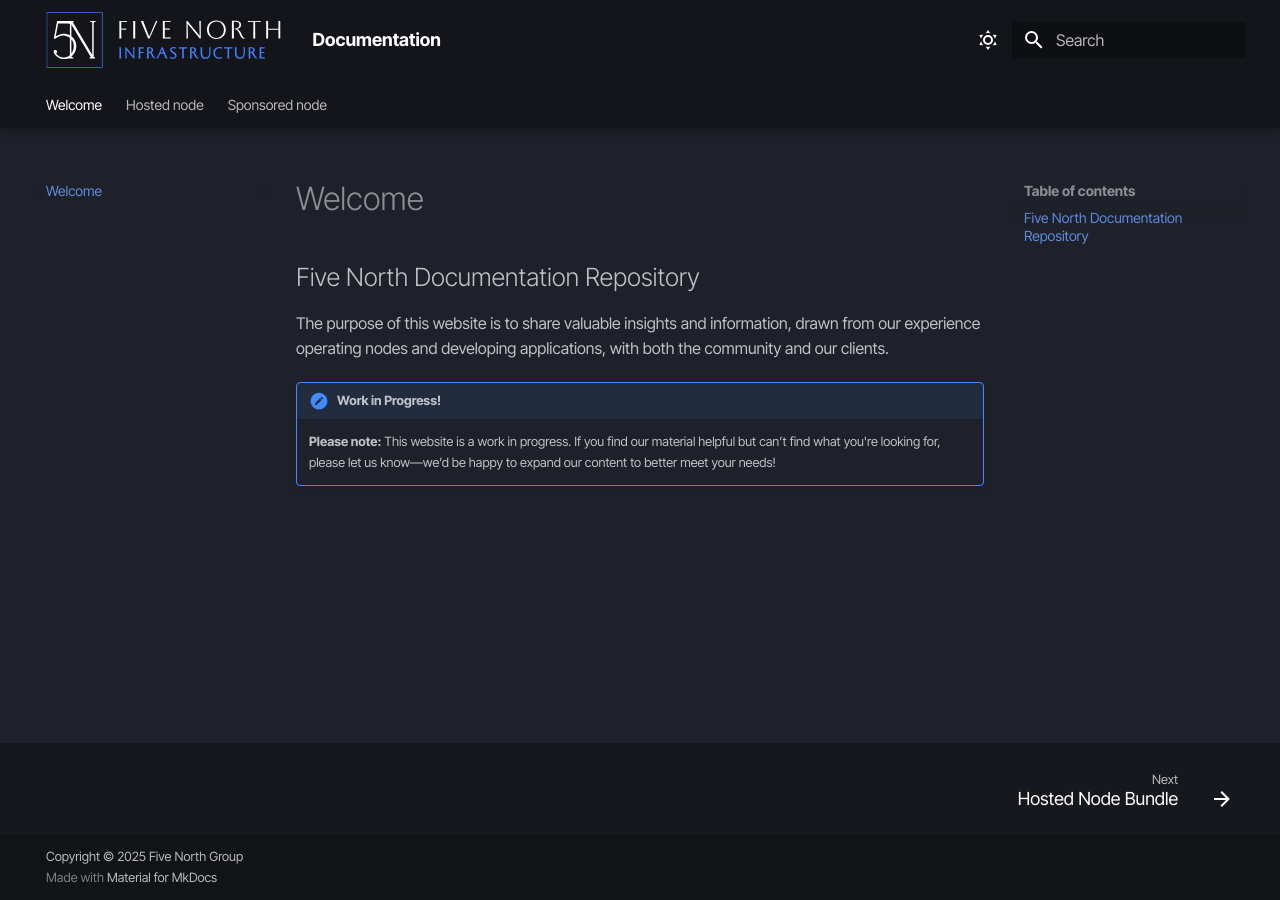
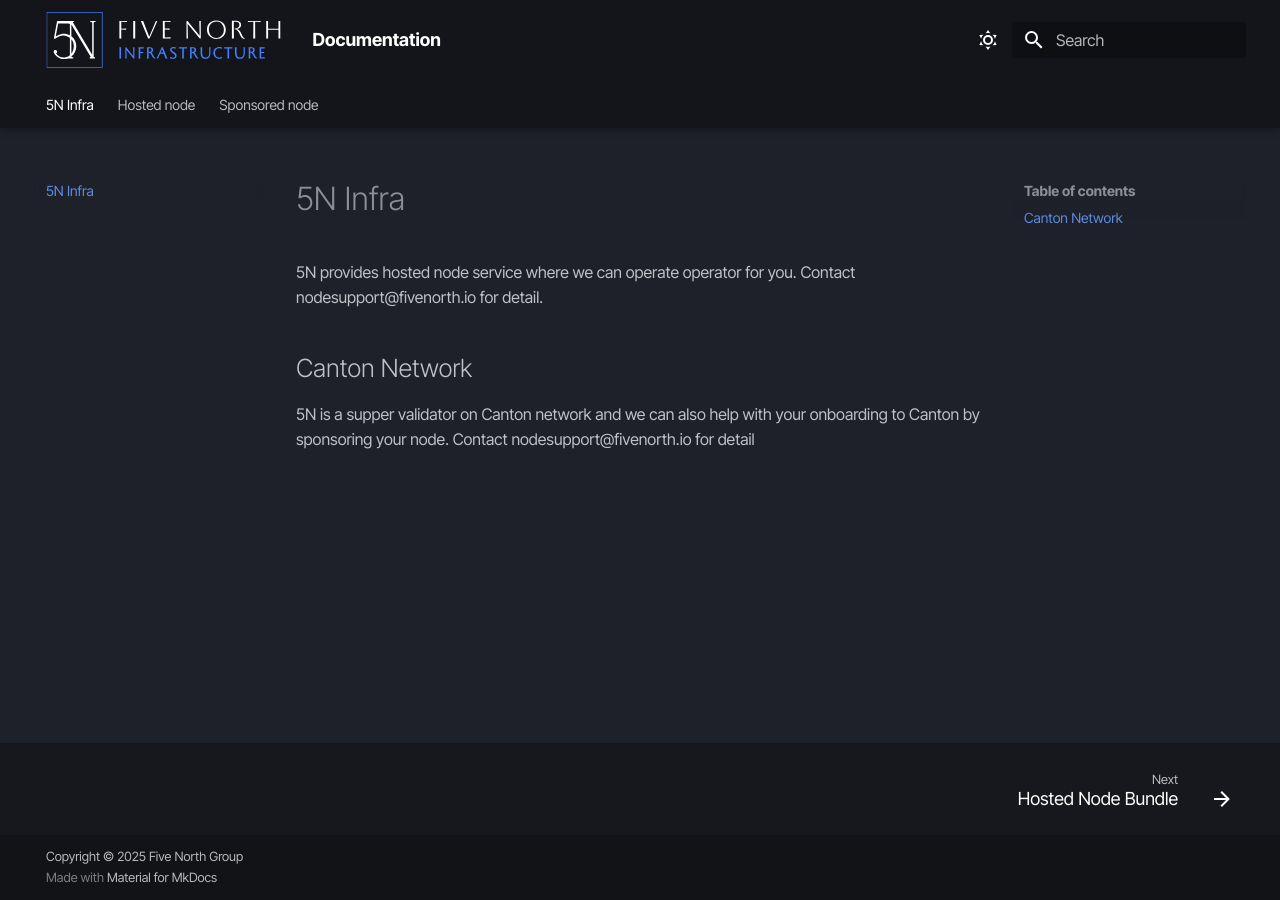
Before and after one commit to fivenorth-io/docs, an MkDocs documentation site: the page built from docs/index.md, in a window 1280 px wide. Built offline with MkDocs 1.6.1 and Material for MkDocs 9.7.7, drawn with Linux system fonts in a browser that asks for light colours; some web fonts are replaced.

```diff
--- a/docs/index.md
+++ b/docs/index.md
@@ -1,9 +1,8 @@
-# Welcome
+# 5N Infra
 
-## Five North Documentation Repository
 
-The purpose of this website is to share valuable insights and information, drawn from our experience operating nodes and developing applications, with both the community and our clients.
+5N provides hosted node service where we can operate operator for you. Contact nodesupport@fivenorth.io for detail.
 
-!!! note "Work in Progress!"
+## Canton Network
 
-    **Please note:** This website is a work in progress. If you find our material helpful but can’t find what you're looking for, please let us know—we’d be happy to expand our content to better meet your needs!
+5N is a supper validator on Canton network and we can also help with your onboarding to Canton by sponsoring your node. Contact nodesupport@fivenorth.io for detail
```
Also changed, not shown: README.md (+24 -2 lines), docs/sponsored-node/required-network-parameters.md (+2 -10 lines), pyproject.toml (added, +14 -0 lines), 2 other files.
